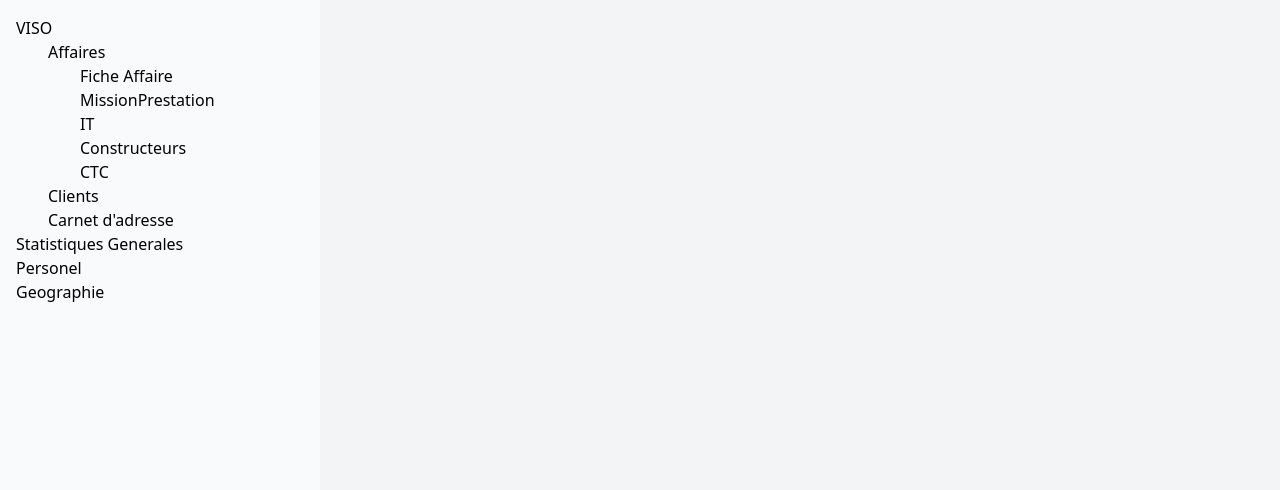
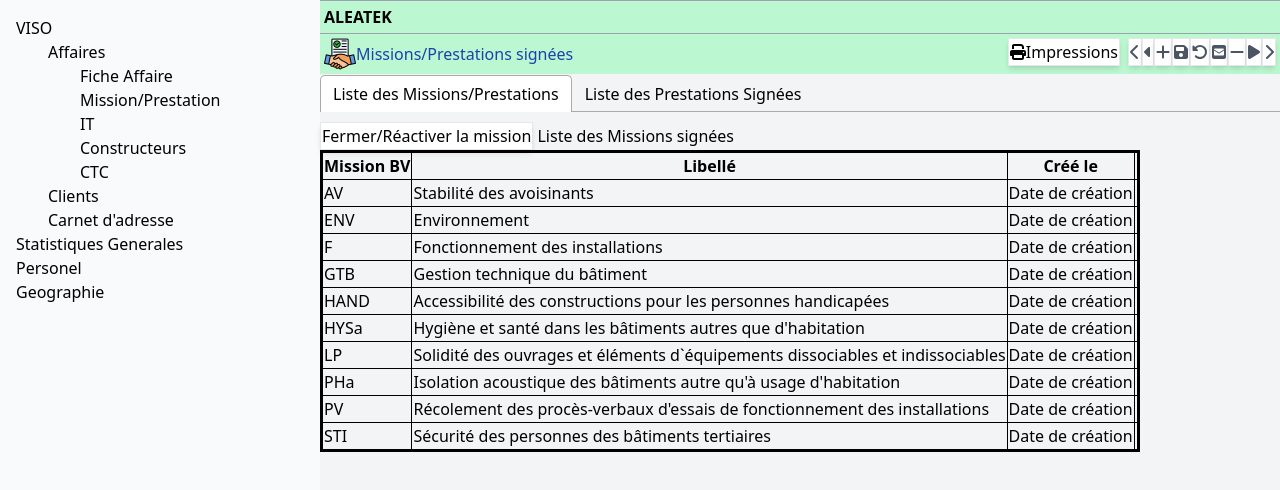
Before and after one commit to tiffan-source/ALEK, a React (Create React App) app: page /VISO/Affaires/Mission/Prestation in a window 1280 px wide. Shown: the top 490 px of the page. Built offline with nearby package versions, Linux system fonts and the light colour scheme.

Commit message:
Commit m

```diff
--- a/package.json
+++ b/package.json
@@ -13,6 +13,7 @@
     "react-dom": "^18.2.0",
     "react-router-dom": "^5.3.4",
     "react-scripts": "5.0.1",
+    "react-tabs": "^6.0.1",
     "web-vitals": "^2.1.4"
   },
   "scripts": {
--- a/src/panel/VISO/Affaires/Affaires.jsx
+++ b/src/panel/VISO/Affaires/Affaires.jsx
@@ -16,7 +16,7 @@
     {showModal && <MainModal handleClose={()=>{setShowModal(false)}}/>}
     </div>
     <div className='w-full h-full'>
-      <h1 className='border-t border-gray-400 p-1 bg-green-200 font-bold'>AVISO</h1>
+      <h1 className='border-t border-gray-400 p-1 bg-green-200 font-bold'>ALEATEK</h1>
       <nav className='flex justify-between border-t border-gray-400 p-1 bg-green-200'>
         <h2 className='text-blue-800 flex items-center'>
           <img src={oilPump} alt="OilPump" className='w-[2rem]'/>
--- a/src/panel/VISO/Affaires/FicheAffaire/FicheAffaire.jsx
+++ b/src/panel/VISO/Affaires/FicheAffaire/FicheAffaire.jsx
@@ -17,12 +17,12 @@
   let [complement, setComplement] = useState(Object.values(subComs)[0]);
   return (
     <div className='w-full h-full text-sm'>
-      <h1 className='border-t border-gray-400 p-1 bg-green-200 font-bold'>AVISO</h1>
+      <h1 className='border-t border-gray-400 p-1 bg-green-200 font-bold'>ALEATEK</h1>
 
       <nav className='flex justify-between border-t border-gray-400 p-1 bg-green-200'>
         <h2 className='text-blue-800 flex items-center'>
           <img src={oilPump} alt="OilPump" className='w-[2rem]'/>
-          Fiche D'Affaire
+          Fiche Affaire
         </h2>
         <div className='flex gap-2'>
           <ul className='flex'>
--- /dev/null
+++ b/src/panel/VISO/Affaires/MissionPrestation/MissionPrestation.jsx
@@ -0,0 +1,171 @@
+import React from 'react'
+import { Tab, Tabs, TabList, TabPanel } from 'react-tabs';
+import 'react-tabs/style/react-tabs.css';
+import { FontAwesomeIcon } from '@fortawesome/react-fontawesome'
+import { faArrowsLeftRightToLine, faChevronLeft, faFloppyDisk, faMinus, faPlus, faPrint, faRotateLeft, faSquareEnvelope, faPlay, faChevronRight, faCaretLeft } from '@fortawesome/free-solid-svg-icons'
+import handshake from '../../../../assets/icon/handshake.png';
+
+const MissionPrestation = () => {
+  return (
+    <><h1 className='border-t border-gray-400 p-1 bg-green-200 font-bold'>ALEATEK</h1><nav className='flex justify-between border-t border-gray-400 p-1 bg-green-200'>
+          <h2 className='text-blue-800 flex items-center'>
+              <img src={handshake} alt="handshake" className='w-[2rem]' />
+              Missions/Prestations signées
+          </h2>
+          <div className='flex gap-2'>
+              <ul className='flex'>
+                  <li>
+                      <button className='border border-gray-200 shadow-md bg-white p-[1px]'>
+                          <FontAwesomeIcon icon={faPrint} />
+                          Impressions
+                      </button>
+                  </li>
+              </ul>
+              <ul className='flex'>
+                  <li>
+                      <button className='border border-gray-200 shadow-md bg-white p-[1px] text-gray-600'>
+                          <FontAwesomeIcon icon={faChevronLeft} />
+                      </button>
+                  </li>
+                  <li>
+                      <button className='border border-gray-200 shadow-md bg-white p-[1px] text-gray-600'>
+                          <FontAwesomeIcon icon={faCaretLeft} />
+                      </button>
+                  </li>
+                  <li>
+                      <button className='border border-gray-200 shadow-md bg-white p-[1px] text-gray-600'>
+                          <FontAwesomeIcon icon={faPlus} />
+                      </button>
+                  </li>
+                  <li>
+                      <button className='border border-gray-200 shadow-md bg-white p-[1px] text-gray-600'>
+                          <FontAwesomeIcon icon={faFloppyDisk} />
+                      </button>
+                  </li>
+                  <li>
+                      <button className='border border-gray-200 shadow-md bg-white p-[1px] text-gray-600'>
+                          <FontAwesomeIcon icon={faRotateLeft} />
+                      </button>
+                  </li>
+                  <li>
+                      <button className='border border-gray-200 shadow-md bg-white p-[1px] text-gray-600'>
+                          <FontAwesomeIcon icon={faSquareEnvelope} />
+                      </button>
+                  </li>
+                  <li>
+                      <button className='border border-gray-200 shadow-md bg-white p-[1px] text-gray-600'>
+                          <FontAwesomeIcon icon={faMinus} />
+                      </button>
+                  </li>
+                  <li>
+                      <button className='border border-gray-200 shadow-md bg-white p-[1px] text-gray-600'>
+                          <FontAwesomeIcon icon={faPlay} />
+                      </button>
+                  </li>
+                  <li>
+                      <button className='border border-gray-200 shadow-md bg-white p-[1px] text-gray-600'>
+                          <FontAwesomeIcon icon={faChevronRight} />
+                      </button>
+                  </li>
+              </ul>
+
+          </div>
+      </nav>
+      <Tabs>
+      <TabList>
+        <Tab>Liste des Missions/Prestations</Tab>
+        <Tab>Liste des Prestations Signées</Tab>
+      </TabList>
+      <div>
+        <button className='border border-gray-200 shadow-md bg-white p-[1px]'>Fermer/Réactiver la mission</button> <span></span>
+        Liste des Missions signées
+      </div>
+
+      <TabPanel>
+      <table style={{border: '3px solid black', borderCollapse: 'collapse'}}>
+        <thead>
+            <tr>
+                <th style={{border: '1px solid black'}}>Mission BV</th>
+                <th style={{border: '1px solid black'}}>Libellé</th>
+                <th style={{border: '1px solid black'}}>Créé le</th>
+                <th style={{border: '1px solid black'}}></th>
+            </tr>
+            </thead>
+            <tbody>
+                <tr>
+                    <td style={{border: '1px solid black'}}>AV</td>
+                    <td style={{border: '1px solid black'}}>Stabilité des avoisinants</td>
+                    <td style={{border: '1px solid black'}}>Date de création</td>
+                    <td style={{border: '1px solid black'}}></td>
+                </tr>
+                <tr>
+                    <td style={{border: '1px solid black'}}>ENV</td>
+                    <td style={{border: '1px solid black'}}>Environnement</td>
+                    <td style={{border: '1px solid black'}}>Date de création</td>
+                    <td style={{border: '1px solid black'}}></td>
+                </tr>
+                <tr>
+                    <td style={{border: '1px solid black'}}>F</td>
+                    <td style={{border: '1px solid black'}}>Fonctionnement  des installations</td>
+                    <td style={{border: '1px solid black'}}>Date de création</td>
+                    <td style={{border: '1px solid black'}}></td>
+                </tr>
+                <tr>
+                    <td style={{border: '1px solid black'}}>GTB</td>
+                    <td style={{border: '1px solid black'}}>Gestion technique du bâtiment</td>
+                    <td style={{border: '1px solid black'}}>Date de création</td>
+                    <td style={{border: '1px solid black'}}></td>
+                </tr>
+                <tr>
+                    <td style={{border: '1px solid black'}}>HAND</td>
+                    <td style={{border: '1px solid black'}}>Accessibilité des constructions pour les personnes handicapées</td>
+                    <td style={{border: '1px solid black'}}>Date de création</td>
+                    <td style={{border: '1px solid black'}}></td>
+                </tr>
+                <tr>
+                    <td style={{border: '1px solid black'}}>HYSa</td>
+                    <td style={{border: '1px solid black'}}>Hygiène et santé dans les bâtiments autres que d'habitation</td>
+                    <td style={{border: '1px solid black'}}>Date de création</td>
+                    <td style={{border: '1px solid black'}}></td>
+                </tr>
+                <tr>
+                    <td style={{border: '1px solid black'}}>LP</td>
+                    <td style={{border: '1px solid black'}}>Solidité des ouvrages et éléments d`équipements dissociables et indissociables</td>
+                    <td style={{border: '1px solid black'}}>Date de création</td>
+                    <td style={{border: '1px solid black'}}></td>
+                </tr>
+                <tr>
+                    <td style={{border: '1px solid black'}}>PHa</td>
+                    <td style={{border: '1px solid black'}}>Isolation acoustique des bâtiments autre qu'à usage d'habitation</td>
+                    <td style={{border: '1px solid black'}}>Date de création</td>
+                    <td style={{border: '1px solid black'}}></td>
+                </tr>
+                <tr>
+                    <td style={{border: '1px solid black'}}>PV</td>
+                    <td style={{border: '1px solid black'}}>Récolement des procès-verbaux d'essais de fonctionnement des installations</td>
+                    <td style={{border: '1px solid black'}}>Date de création</td>
+                    <td style={{border: '1px solid black'}}></td>
+                </tr>
+                <tr>
+                    <td style={{border: '1px solid black'}}>STI</td>
+                    <td style={{border: '1px solid black'}}>Sécurité des personnes des bâtiments tertiaires </td>
+                    <td style={{border: '1px solid black'}}>Date de création</td>
+                    <td style={{border: '1px solid black'}}></td>
+                </tr>
+            </tbody>
+        </table>
+      </TabPanel>
+      <TabPanel>
+        {/* Contenu du deuxième onglet */}
+      </TabPanel>
+    </Tabs>
+
+
+
+
+
+      </>
+  )
+}
+
+export default MissionPrestation
--- a/src/panel/VISO/Affaires/matchAffaires.jsx
+++ b/src/panel/VISO/Affaires/matchAffaires.jsx
@@ -1,5 +1,7 @@
 import FicheAffaire from "./FicheAffaire/FicheAffaire";
+import MissionPrestation  from "./MissionPrestation/MissionPrestation";
 
 export let matchAffaires = {
-    "Fiche Affaire": <FicheAffaire/>
+    "Fiche Affaire": <FicheAffaire/>,
+    "Mission/Prestation": <MissionPrestation/>
 }
--- a/src/structure.js
+++ b/src/structure.js
@@ -2,7 +2,7 @@
     "VISO" : {
         "Affaires" : {
             "Fiche Affaire" : {},
-            "MissionPrestation" : {},
+            "Mission/Prestation" : {},
             "IT" : {},
             "Constructeurs" : {},
             "CTC" : {}
```
Also changed, not shown: src/assets/icon/handshake.png (added), 1 other file (tests, documents, lock files or other folders).
